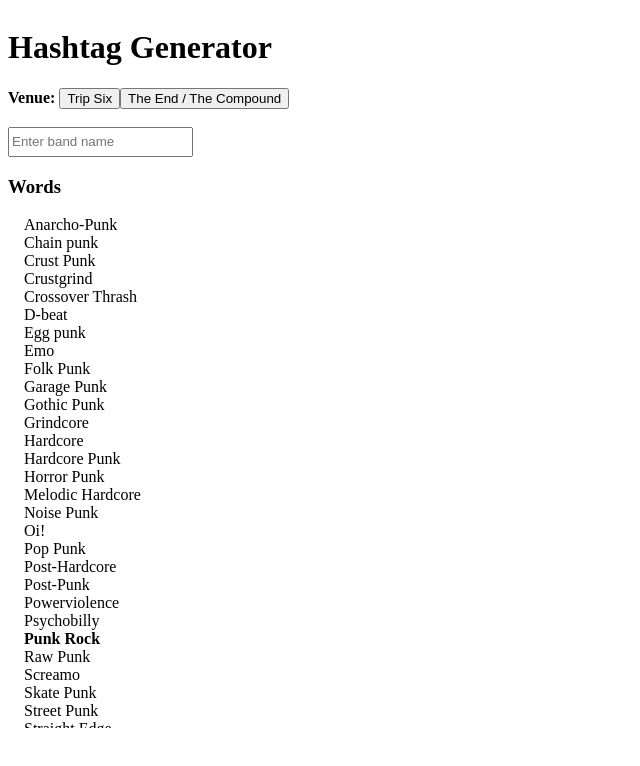
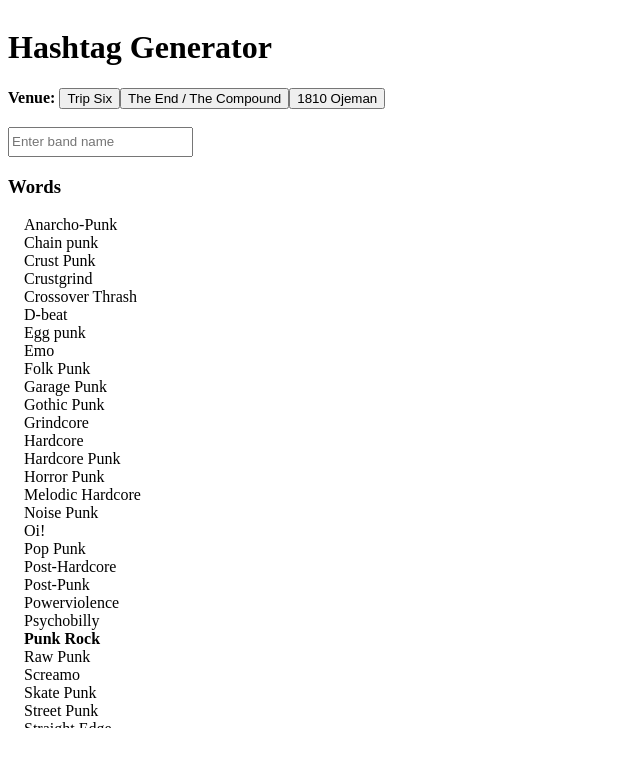
Before and after one commit to allenhsieh/stupidTagGeneratorForHTXIdiots, a React (Create React App) app: page / in a window 1280 px wide. Shown: the top 766 px of the page, without its empty margins (0-640 px from the left). Built offline with nearby package versions, Linux system fonts and the light colour scheme.

Commit message:
add a button for 1810

```diff
--- a/src/Tags.js
+++ b/src/Tags.js
@@ -253,6 +253,9 @@ const App = () => {
         <button onClick={() => handleVenueClick(venues.theEnd)}>
           The End / The Compound
         </button>
+        <button onClick={() => handleVenueClick(venues.eighteen)}>
+          1810 Ojeman
+        </button>
       </div>
       <br />
       <input
```
